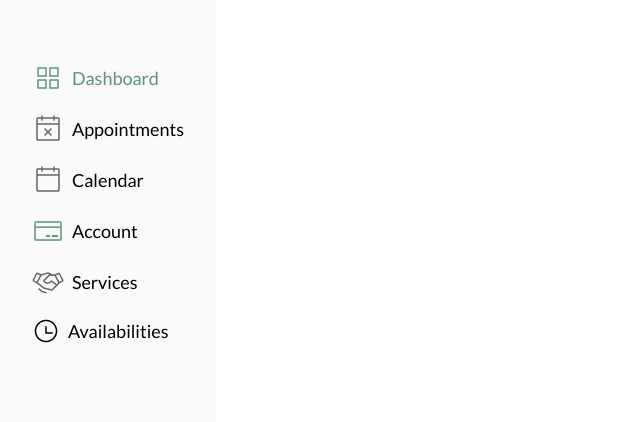
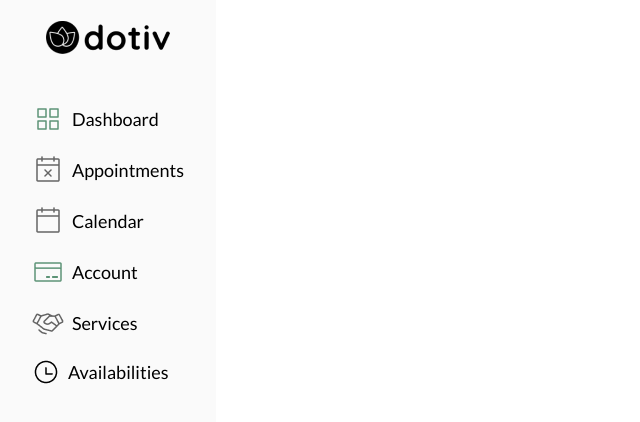
Before and after one commit to FrSenpai/dashboard-try, an Angular app in the folder dashboard/: page / in a window 1280 px wide. Shown: the top 422 px of the page, without its empty margins (0-640 px from the left). Built offline with nearby package versions, Linux system fonts and the light colour scheme; no server answers.

Commit message:
responsive navbar with triggering resolution changes !

```diff
--- a/dashboard/src/app/app.component.css
+++ b/dashboard/src/app/app.component.css
@@ -13,3 +13,10 @@ section {
 header  app-navigation{
     height: 100%;
 }
+
+
+@media screen and (max-width: 620px) {
+    section {
+        margin-left: 50px;
+    }
+}
--- a/dashboard/src/app/core/components/user-resume-header/user-resume-header.component.css
+++ b/dashboard/src/app/core/components/user-resume-header/user-resume-header.component.css
@@ -81,3 +81,51 @@ h4 {
         margin: 0;
     }
 }
+
+@media screen and (max-width: 620px) {
+    #ctnUserTitle {
+        flex-direction: column;
+    }
+
+    h4 {
+        margin: 10px 0px 10px 0px;
+    }
+
+    #userTitle {
+        margin: 0px 0px 20px 0px;
+    }
+
+    .userStats {
+        margin: 0 10px 0px 10px;
+    }
+
+    #ctnHeadResume {
+        width: auto;
+
+    }
+}
+
+@media screen and (max-width: 450px) {
+    #ctnUserStats {
+        flex-direction: column;
+        width: 100%;
+    }
+
+    .userStats {
+        flex-direction: row;
+        align-items: center;
+        justify-content: center;
+        width: 70%;
+    }
+
+    .dataStat{
+        margin: 0 5px 0px 5px;
+    }
+
+    .nameStat {
+        margin: 0 5px 0px 5px;
+    }
+
+
+
+}
--- a/dashboard/src/app/shared/components/navigation/navigation.component.css
+++ b/dashboard/src/app/shared/components/navigation/navigation.component.css
@@ -31,3 +31,20 @@ li {
     cursor: pointer;
     font-size: 18px;
 }
+
+@media screen and (max-width: 890px) {
+    nav ul li span {
+        display: none;
+        width: 0px;
+    }
+
+    #ctnNav {
+        width: auto;
+        position: fixed;
+        width: 50px;
+    }
+
+    .navIcons {
+        margin: 0;
+    }
+}
--- a/dashboard/src/app/shared/components/navigation/navigation.component.html
+++ b/dashboard/src/app/shared/components/navigation/navigation.component.html
@@ -1,15 +1,16 @@
-<div id="ctnNav">
+<div (window:resize)="onResize($event)" id="ctnNav">
   <h1>
-    <img *ngIf="" src="../../../../assets/images/logo.png" alt="Dotiv logo">
+    <img *ngIf="checkResolution(); else logo_min" src="../../../../assets/images/logo.png" alt="Dotiv logo">
+    <ng-template #logo_min> <img src="../../../../assets/images/logo_min.png" alt="Dotiv logo"></ng-template>
   </h1>
   <nav>
     <ul>
-      <li><img class="navIcons" src="../../../../assets/images/nav-icons/SquaresFour.png" alt="Dashboard icon"><span id="activeTab">Dashboard</span></li>
-      <li><img class="navIcons" src="../../../../assets/images/nav-icons/CalendarX.png" alt="Dashboard icon">Appointments</li>
-      <li><img class="navIcons" src="../../../../assets/images/nav-icons/CalendarBlank.png" alt="Dashboard icon">Calendar</li>
-      <li><img class="navIcons" src="../../../../assets/images/nav-icons/CreditCard.png" alt="Dashboard icon">Account</li>
-      <li><img class="navIcons" src="../../../../assets/images/nav-icons/Handshake.png" alt="Dashboard icon">Services</li>
-      <li><img class="navIcons" src="../../../../assets/images/nav-icons/Clock.png" alt="Dashboard icon">Availabilities</li>
+      <li><img class="navIcons" src="../../../../assets/images/nav-icons/SquaresFour.png" alt="Dashboard icon"><span>Dashboard</span></li>
+      <li><img class="navIcons" src="../../../../assets/images/nav-icons/CalendarX.png" alt="Dashboard icon"><span>Appointments</span></li>
+      <li><img class="navIcons" src="../../../../assets/images/nav-icons/CalendarBlank.png" alt="Dashboard icon"><span>Calendar</span></li>
+      <li><img class="navIcons" src="../../../../assets/images/nav-icons/CreditCard.png" alt="Dashboard icon"><span>Account</span></li>
+      <li><img class="navIcons" src="../../../../assets/images/nav-icons/Handshake.png" alt="Dashboard icon"><span>Services</span></li>
+      <li><img class="navIcons" src="../../../../assets/images/nav-icons/Clock.png" alt="Dashboard icon"><span>Availabilities</span></li>
     </ul>
   </nav>
 </div>
--- a/dashboard/src/app/shared/components/navigation/navigation.component.ts
+++ b/dashboard/src/app/shared/components/navigation/navigation.component.ts
@@ -6,11 +6,32 @@ import { Component, OnInit } from '@angular/core';
   styleUrls: ['./navigation.component.css']
 })
 export class NavigationComponent implements OnInit {
-
-  constructor() { }
+  public screenHeight:number;
+  public screenWidth:number;
+  constructor() {
+    this.screenHeight = innerHeight;
+    this.screenWidth = innerWidth;
+  }
 
   ngOnInit(): void {
-    console.log(screen.width, screen.height)
+    console.log(screen.width)
   }
 
+  public checkResolution():Boolean {
+    if (this.screenWidth > 890) {
+      return true
+    } else {
+      return false;
+    }
+
+  }
+
+
+  public onResize(event:any):void {
+    console.log(this.screenWidth)
+    if (event.type === "resize") {
+      this.screenWidth = event.target.innerWidth;
+      this.screenHeight = event.target.innerHeight;
+    }
+  }
 }
```
